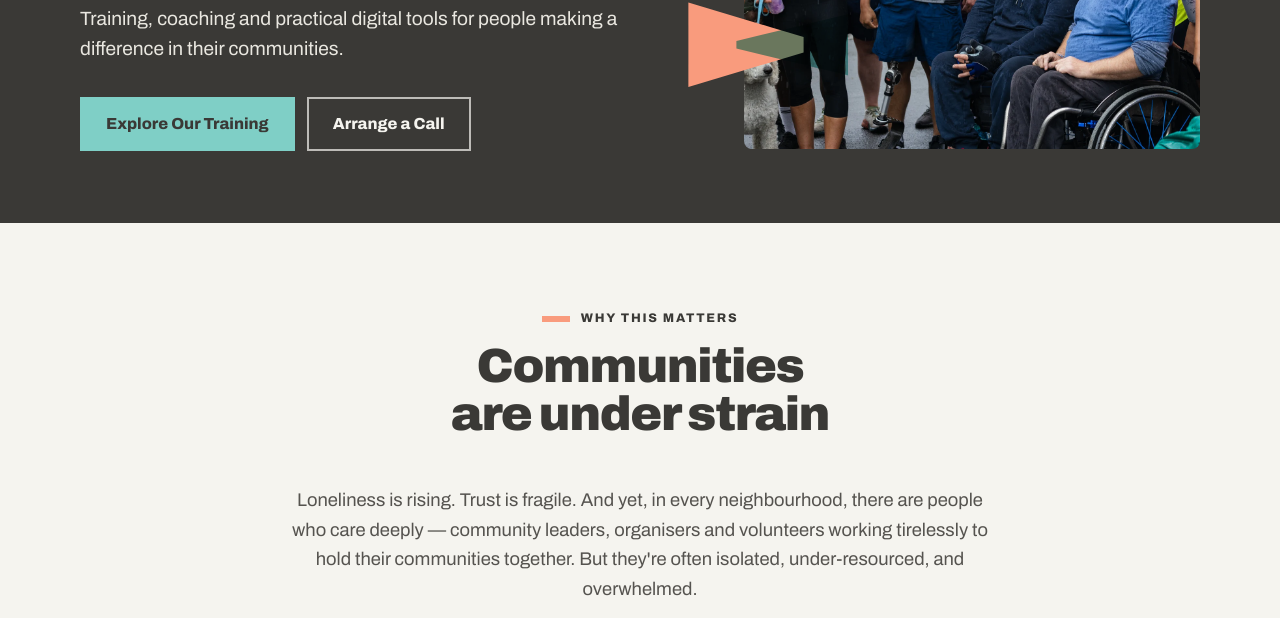
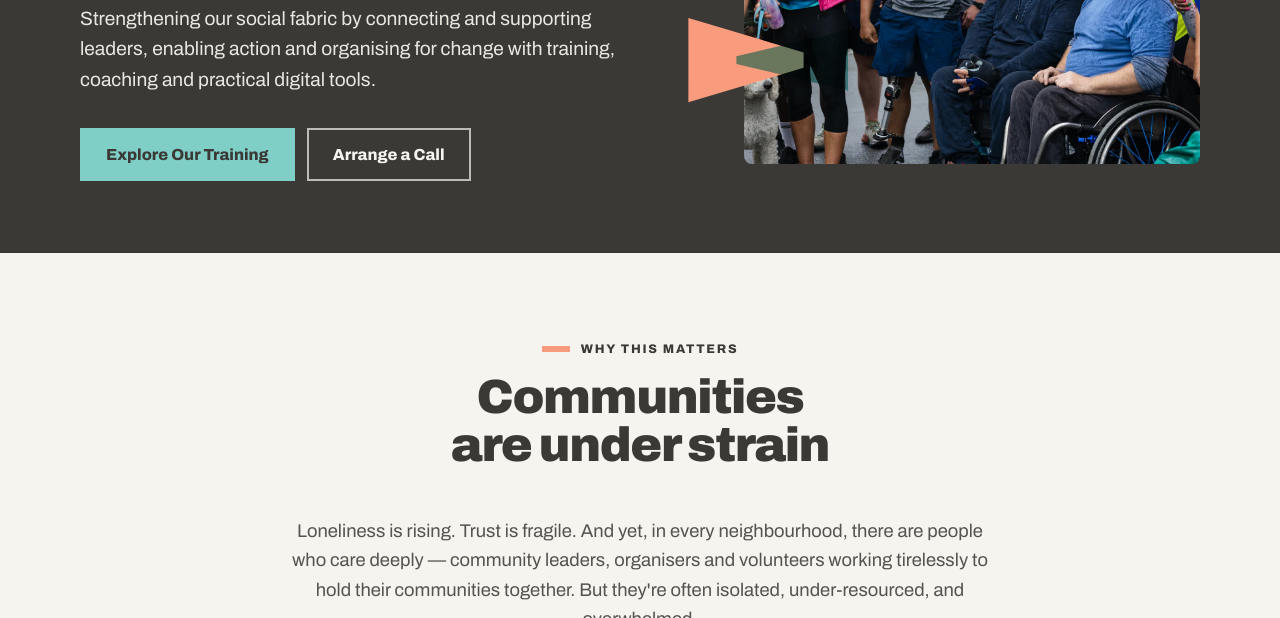
Before and after one commit to Marc-appbuilder/Fabric_landing, a plain HTML site: page index.html in a window 1280 px wide. Shown: the part 482-1100 px from the top of the page. Drawn offline with Linux system fonts and the light colour scheme.

Commit message:
Update home page hero subheading
Co-Authored-By: Claude Opus 5.5 <noreply@anthropic.com>

```diff
--- a/index.html
+++ b/index.html
@@ -45,7 +45,7 @@
         <div>
             <span class="eyebrow">Community Fabric CIC</span>
             <h1 id="home-title">We back the people who <span class="hl">hold communities together.</span></h1>
-            <p class="lead">Training, coaching and practical digital tools for people making a difference in their communities.</p>
+            <p class="lead">Strengthening our social fabric by connecting and supporting leaders, enabling action and organising for change with training, coaching and practical digital tools.</p>
             <div class="cta-row">
                 <a href="training.html" class="btn btn-primary">Explore Our Training</a>
                 <a href="get-involved.html#book-a-call" class="btn btn-secondary">Arrange a Call</a>
```
